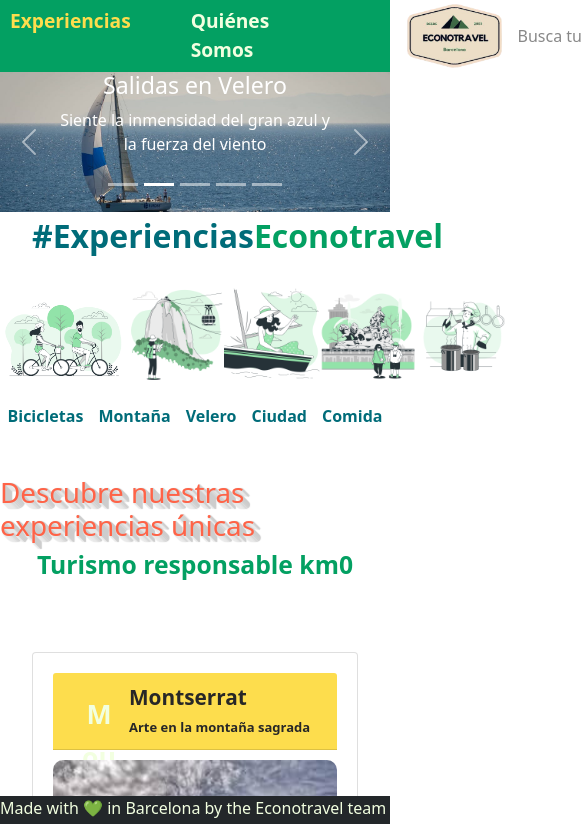
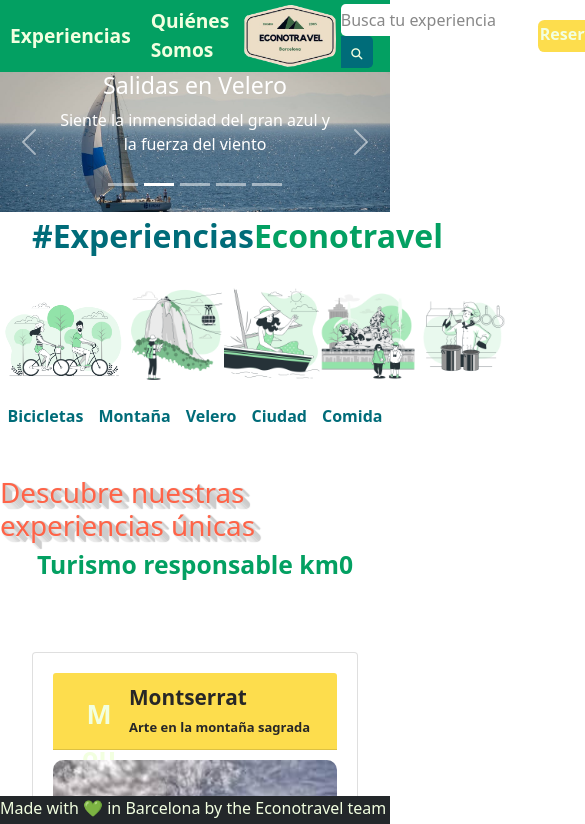
Before and after one commit to yassscoder/Econotravel-app-starter-6, a React app in the folder web-client/: page / in a window 390 px wide. Shown: the top 824 px of the page, 585 px wide, since content can reach past the window. Built offline with nearby package versions, Linux system fonts and the light colour scheme.

Commit message:
nav responsive

```diff
--- a/web-client/src/js/components/navigationBar.jsx
+++ b/web-client/src/js/components/navigationBar.jsx
@@ -14,13 +14,15 @@
             <img className={"logo-eco"} src={logo} />
         </Link>
             <div className={"containerSearchBar"}>
-                <label htmlFor={"search"}></label>
-                <input type={"text"} placeholder={"Busca tu experiencia"} />
-                <button className={"btn-search"} type="submit"><i className={"fa fa-search"}></i></button>
-
+                <section>
+                    <label htmlFor={"search"}></label>
+                    <input type={"text"} placeholder={"Busca tu experiencia"} />
+                    <button className={"btn-search"} type="submit"><i className={"fa fa-search"}></i></button>
+                </section>
+                <Link className={"btn-reservas"} to={"/reservas"} >Reservas</Link>
             </div>
 
-            <Link className={"btn-reservas"} to={"/reservas"} >Reservas</Link>
+
 
     </nav>
 )
--- a/web-client/src/scss/main.scss
+++ b/web-client/src/scss/main.scss
@@ -15,7 +15,6 @@
 
 .navigationBar{
   display:flex;
-  align-items: center;
   justify-content: space-around;
   height:4.5rem;
   width:100%;
@@ -23,18 +22,19 @@
 }
 .containerExpWho {
   display: flex;
-  justify-content: center;
+  align-items: center;
+  width: 16rem;
 }
 
 .containerSearchBar {
   display: flex;
+  align-items: center;
 }
 .exp-who {
   text-decoration: none;
   padding: 10px;
   color:var(--light-font-color);
   font-size: 1.2rem;
-  margin-right: 2.5rem;
   font-weight: bold;
 }
 .exp-who:hover {
@@ -42,16 +42,15 @@
 }
 .navigationBar input {
   height: 2rem;
-  width:14rem;
+  width:12rem;
   border:none;
   border-top-left-radius: 0.3rem;
   border-bottom-left-radius:0.3rem;
-  margin-left: 1rem;
 }
 .btn-reservas {
   background-color: var(--secondary-color);
   height: 2rem;
-  width: 6rem;
+  width: 5rem;
   color: var(--light-font-color);
   text-align: center;
   font-weight: bold;
@@ -59,7 +58,7 @@
   text-decoration: none;
   font-size: 1rem;
   padding: 0.1rem;
-  margin-left: -2rem;
+
 }
 .btn-reservas:hover {
   background: #FDE724;
@@ -67,8 +66,8 @@
 }
 
 .logo-eco{
-  height: 4rem;
-  margin-left: 5.5rem;
+  height: 4.5rem;
+  padding: 0.3rem;
 }
 .logo-eco:hover {
   -webkit-transform: scale(1.1);
@@ -86,10 +85,10 @@
 .btn-search {
   border: none;
   background-color: #006c79;
-  width: 3rem;
+  width: 2rem;
   border-bottom-right-radius: 0.3rem;
   border-top-right-radius: 0.3rem;
-
+  height: 2rem;
 }
 /* Iconos slider */
 .almohadilla {
```
